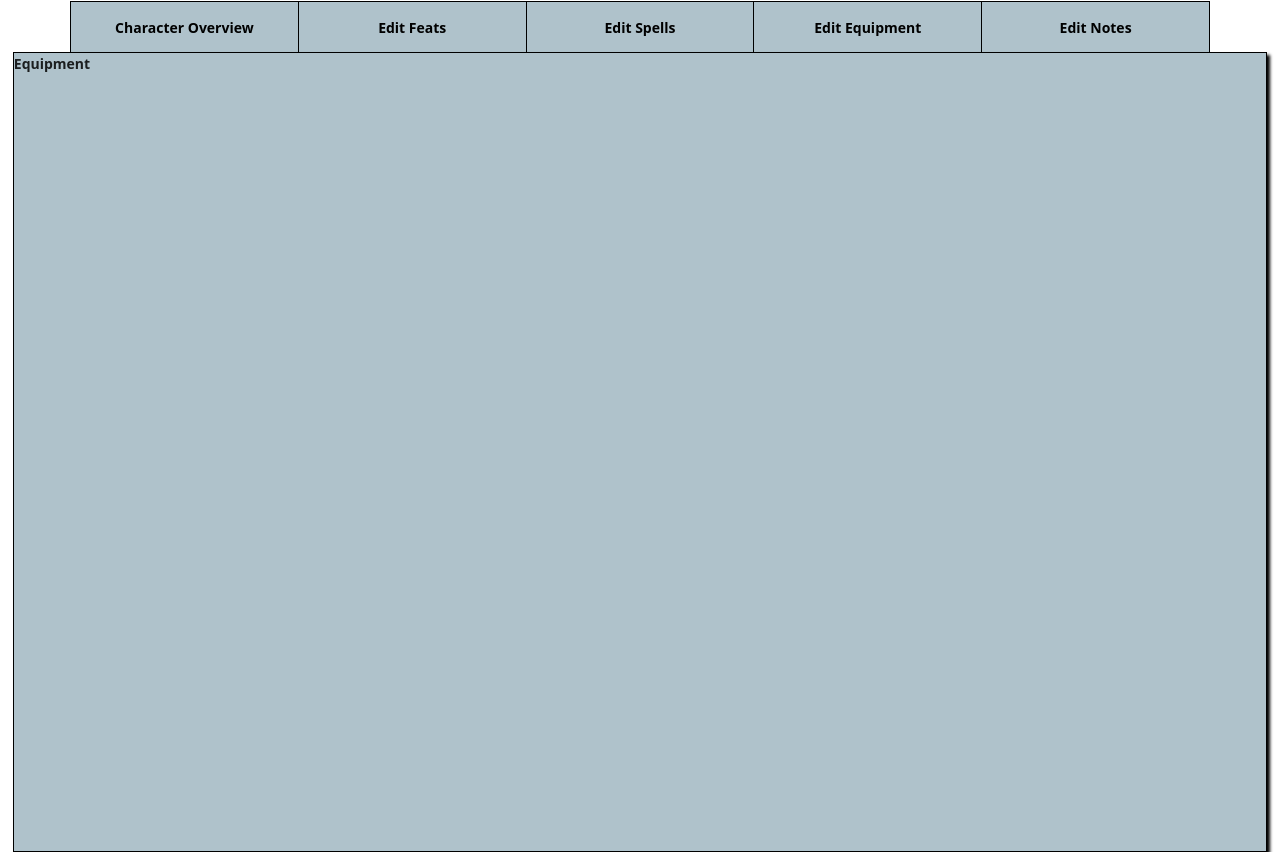
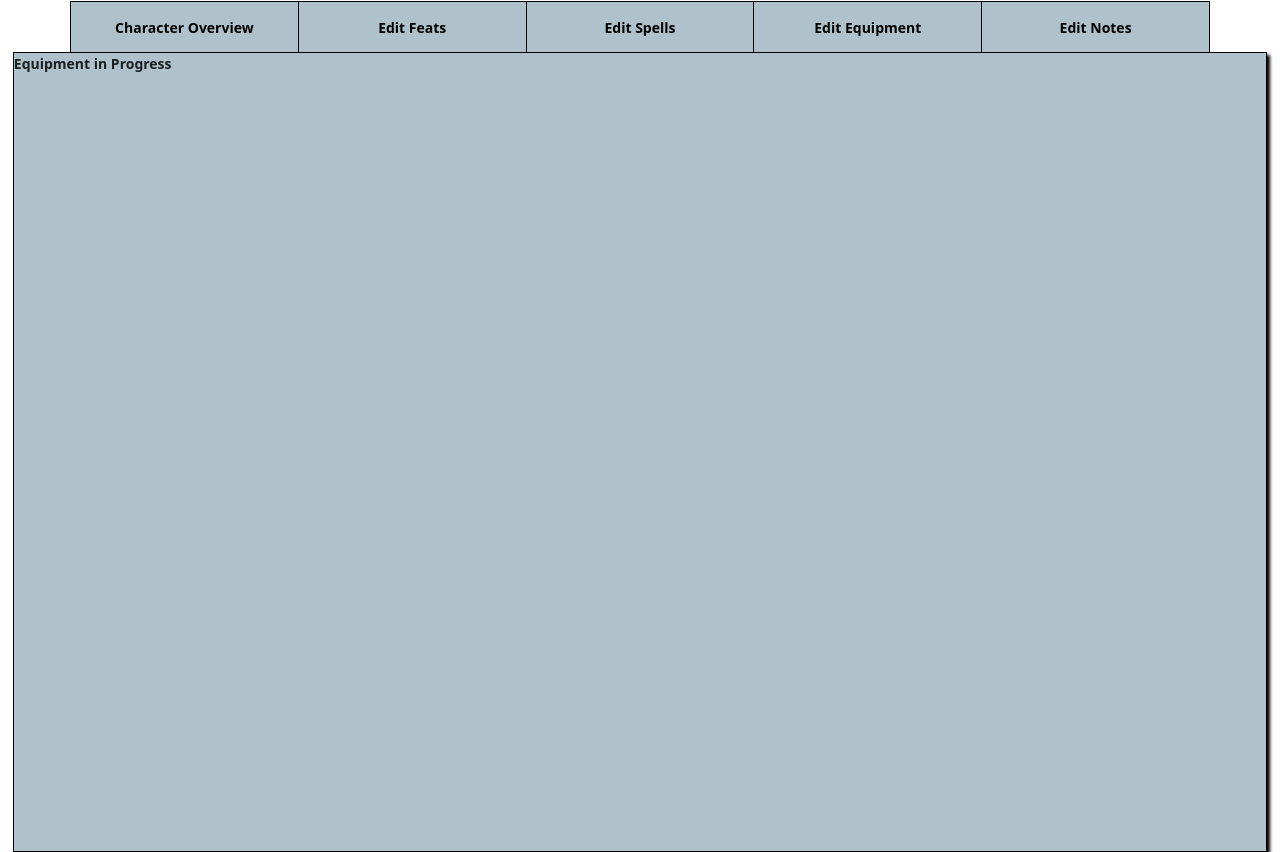
Before and after one commit to lay-jake/digital-reflections, a React (Create React App) app: page /equipment in a window 1280 px wide. Built offline with nearby package versions, Linux system fonts and the light colour scheme; no server answers.

Commit message:
Changed FeatType -> ActionType per API Update

```diff
--- a/src/Components/Equipment/Equipment.js
+++ b/src/Components/Equipment/Equipment.js
@@ -3,6 +3,6 @@ import './Equipment.css'
 
 export const Equipment = () => {
   return (
-    <div className='equipment-main'>Equipment</div>
+    <div className='equipment-main'>Equipment in Progress</div>
   )
 }
--- a/src/Components/FeatsLibrary/FeatsFilter.js
+++ b/src/Components/FeatsLibrary/FeatsFilter.js
@@ -120,7 +120,7 @@ return(
          {displayResults().map( feat => {
             return (
             <Col key={feat.name}>
-                <p className="feats-ind text-center" onClick={ ()=> handleClick(feat)}><strong>{feat.name}</strong>  - ({feat.system.featType.value.substring(0,1).toUpperCase() + feat.system.featType.value.substring(1)})</p>
+                <p className="feats-ind text-center" onClick={ ()=> handleClick(feat)}><strong>{feat.name}</strong>  - ({feat.system.actionType.value.substring(0,1).toUpperCase() + feat.system.actionType.value.substring(1)})</p>
             </Col>
                 )})}
     </Row>
```
